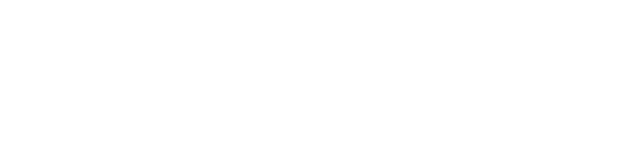
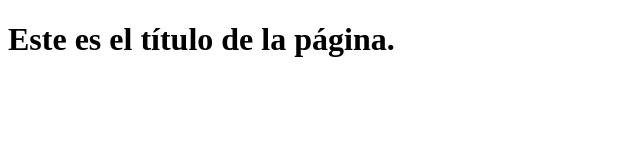
Before and after one commit to angeloLuna/gitStartB19, a plain HTML site: page index.html in a window 1280 px wide. Shown: the whole page, without its empty margins (0-640 px from the left). Drawn offline with Linux system fonts and the light colour scheme.

Commit message:
Agregado el título de la página

```diff
--- a/index.html
+++ b/index.html
@@ -5,6 +5,6 @@
   <title>GitStart</title>
 </head>
 <body>
-
+  <h1>Este es el título de la página.</h1>
 </body>
 </html>
```
